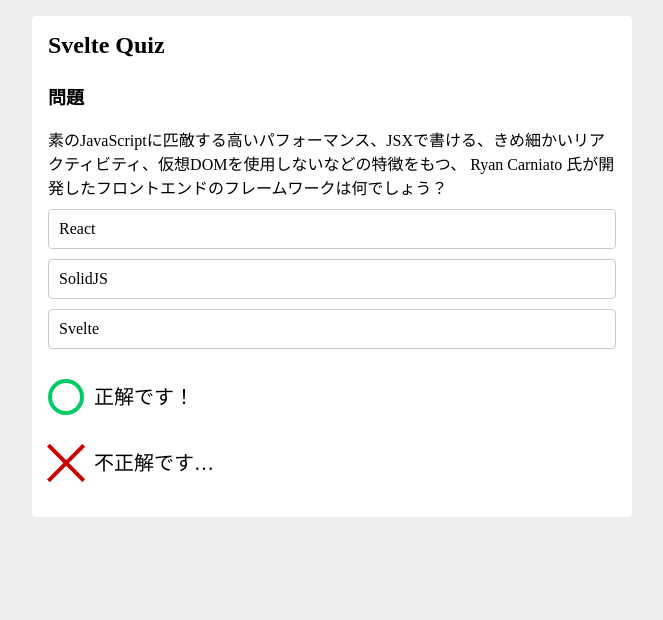
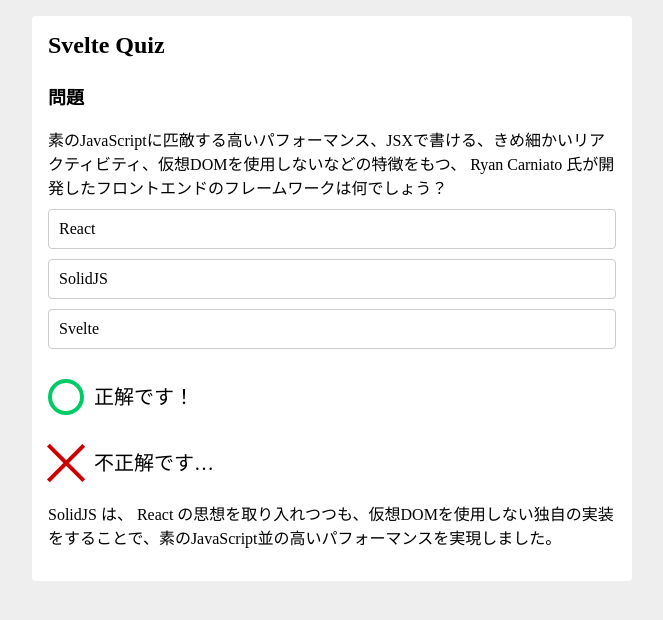
Before and after one commit to yuto-ono/svelte-quiz, a Svelte app: page / in a window 1280 px wide. Shown: the top 620 px of the page, without its empty margins (308-971 px from the left). Built offline with nearby package versions, Linux system fonts and the light colour scheme.

Commit message:
Update App.svelte

```diff
--- a/src/App.svelte
+++ b/src/App.svelte
@@ -20,6 +20,7 @@
   <Choices {choices} />
   <Result isCorrect />
   <Result isCorrect={false} />
+  <p class="explanation">{explanationText}</p>
 </main>
 
 <style lang="scss">
@@ -41,4 +42,8 @@
     font-size: 18px;
     font-weight: bold;
   }
+  .explanation {
+    margin-bottom: 16px;
+    font-size: 16px;
+  }
 </style>
```
